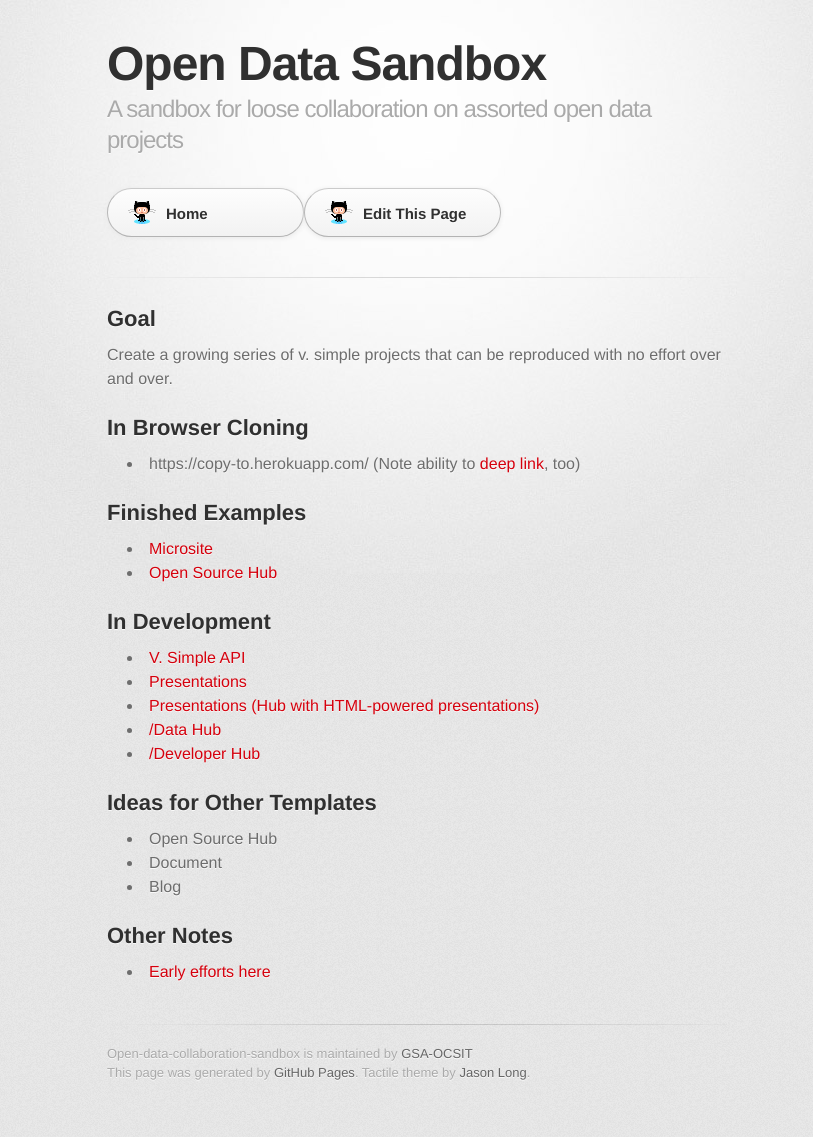
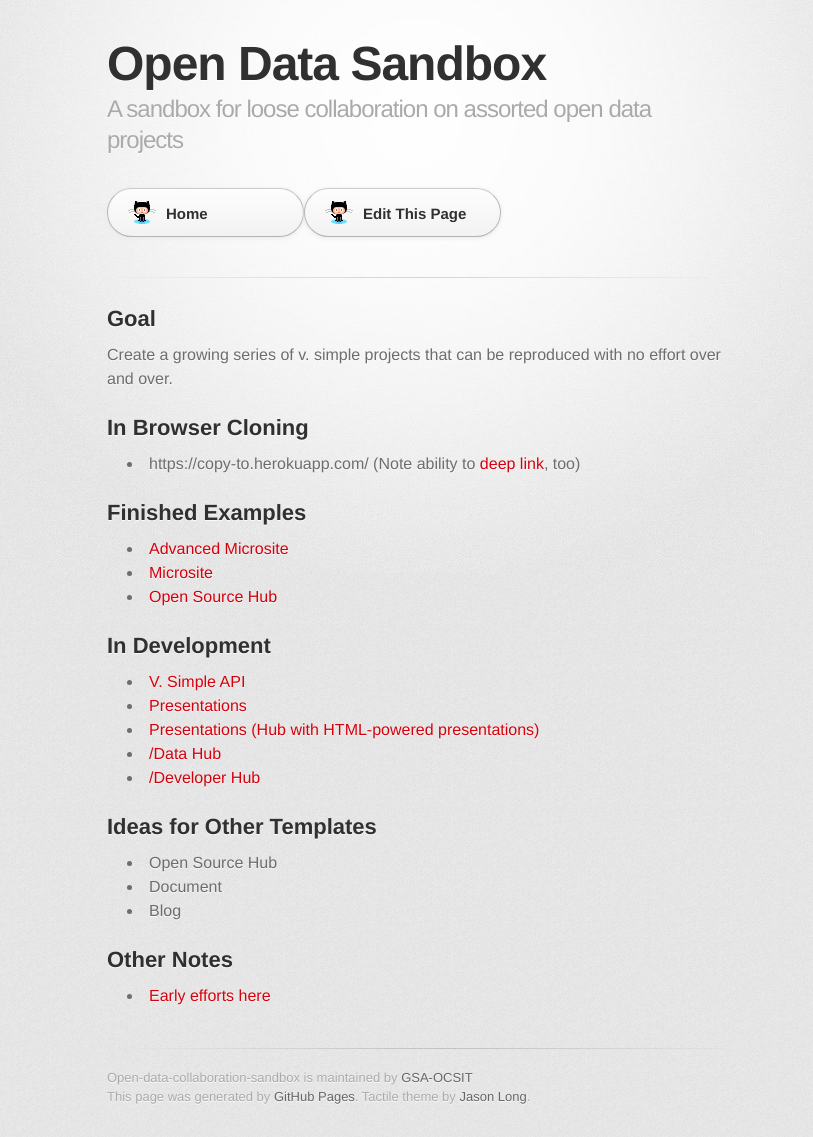
Before and after one commit to GSA/Open-Data-Collaboration-Sandbox, a Jekyll site: the page built from template_all_the_x.md, in a window 1280 px wide. Shown: the whole page, without its empty margins (223-1036 px from the left). Built offline with Jekyll 4.4.1, drawn with Linux system fonts in a browser that asks for light colours; some web fonts are replaced; before the commit the page ends 1113 px from its top, so only the background shows below that.

Commit message:
Update template_all_the_x.md

```diff
--- a/template_all_the_x.md
+++ b/template_all_the_x.md
@@ -12,6 +12,7 @@ Create a growing series of v. simple projects that can be reproduced with no eff
 * https://copy-to.herokuapp.com/ (Note ability to [deep link](https://copy-to.herokuapp.com/benbalter/copy-to), too)
 
 ## Finished Examples
+* [Advanced Microsite](https://github.com/USG-Website-Templates/microsite-template)
 * [Microsite](https://github.com/GSA-OCSIT/Template-Microsite/)
 * [Open Source Hub](https://github.com/virtix/open-source-program-template)
 
```
